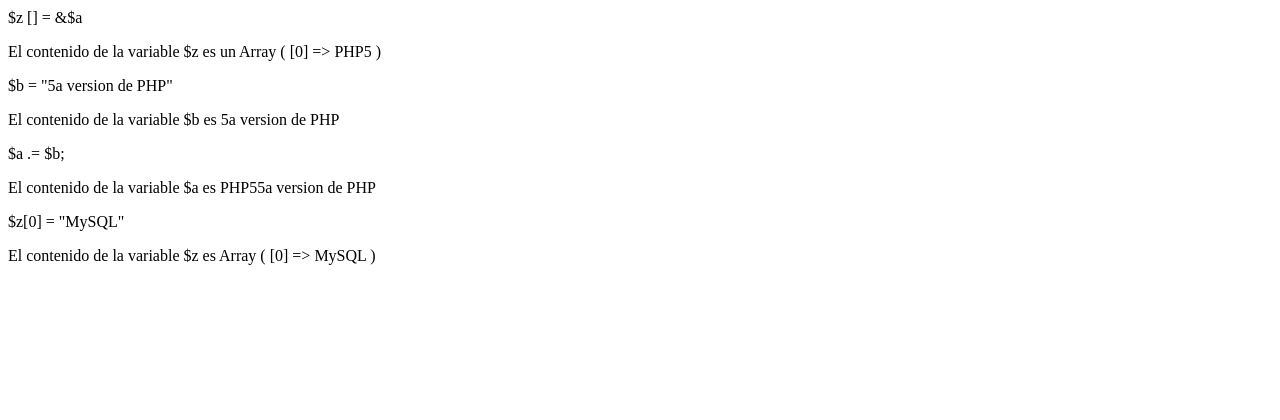
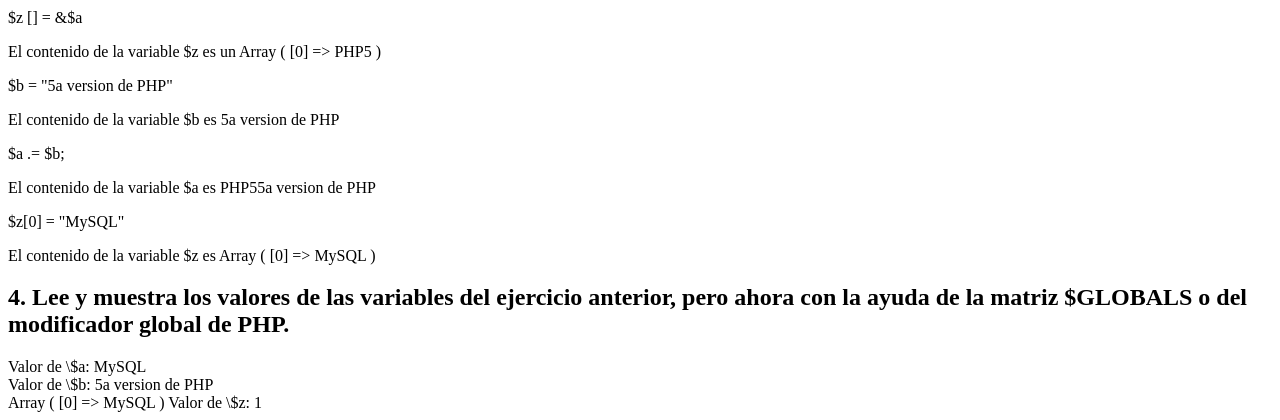
Before and after one commit to LeonardoHP29/tecweb, a PHP site: page /XHTML.php in a window 1280 px wide. Shown: the part 1039-1459 px from the top of the page. Before the commit the page ends 1304 px from the top, so only its background shows below. Run offline with PHP 8.4, Linux system fonts and the light colour scheme.

Commit message:
Ejercicio 4 Agregado

```diff
--- a/practicas/p04/XHTML.php
+++ b/practicas/p04/XHTML.php
@@ -28,6 +28,7 @@
         echo '<li>$_element1 es válida porque inicia con guión bajo.</li>';
         echo '<li>$house*5 es inválida porque el símbolo * no está permitido.</li>';
         echo '</ul>';
+        //Eliminar variables
         unset($_myvar,$_7var,$myvar,$var7,$_element1);
     ?>
     <!--Ejercicio 2 -->
@@ -66,6 +67,7 @@
     echo 'Al momento de dar el segundo bloque de asignaciones se declaro que en la variable $a tuviera la cadena "PHP server",
      donde despues al declara la variable $b se dice que sera igual a lo que contenga en la variable $a,por ultimo al momento
      de mostrar las variables $a,$b,$c muestran la cadena PHP server';
+     //Eliminar variables
      unset($a,$b,$c);
     ?>
     <!--Ejercicio 3 -->
@@ -115,5 +117,19 @@
     echo 'El contenido de la variable $z es ';
     print_r($z);
     ?>
+    <!--Ejercicio 4 -->
+    <h2>4. Lee y muestra los valores de las variables del ejercicio anterior, pero ahora con la ayuda de
+    la matriz $GLOBALS o del modificador global de PHP.</h2>
+    <?php
+    // Función para mostrar las variables usando 'global'
+    function mostrarVariables() {
+        global $a, $z, $b;
+        echo 'Valor de \$a: '.$a.'<br>';
+        echo 'Valor de \$b: '.$b.'<br>';
+        //echo 'Valor de \$c: '.$c.'<br>';
+        echo 'Valor de \$z: '.print_r($z).'<br>';
+    }
+    mostrarVariables();
+    ?>
 </body>
 </html>
```
